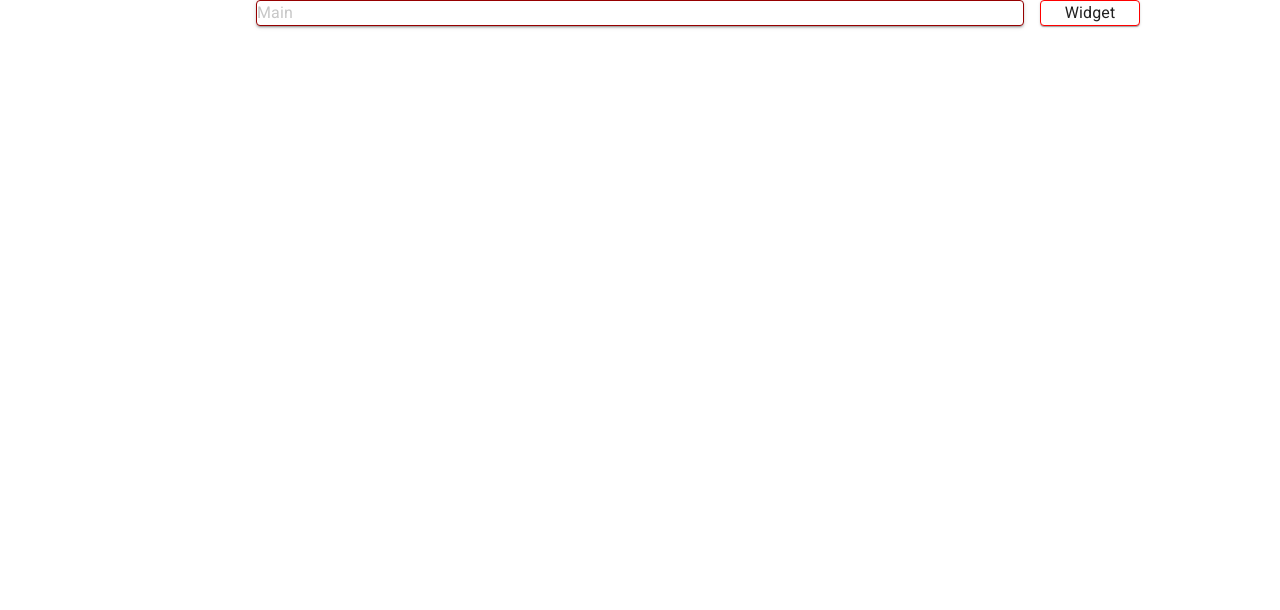
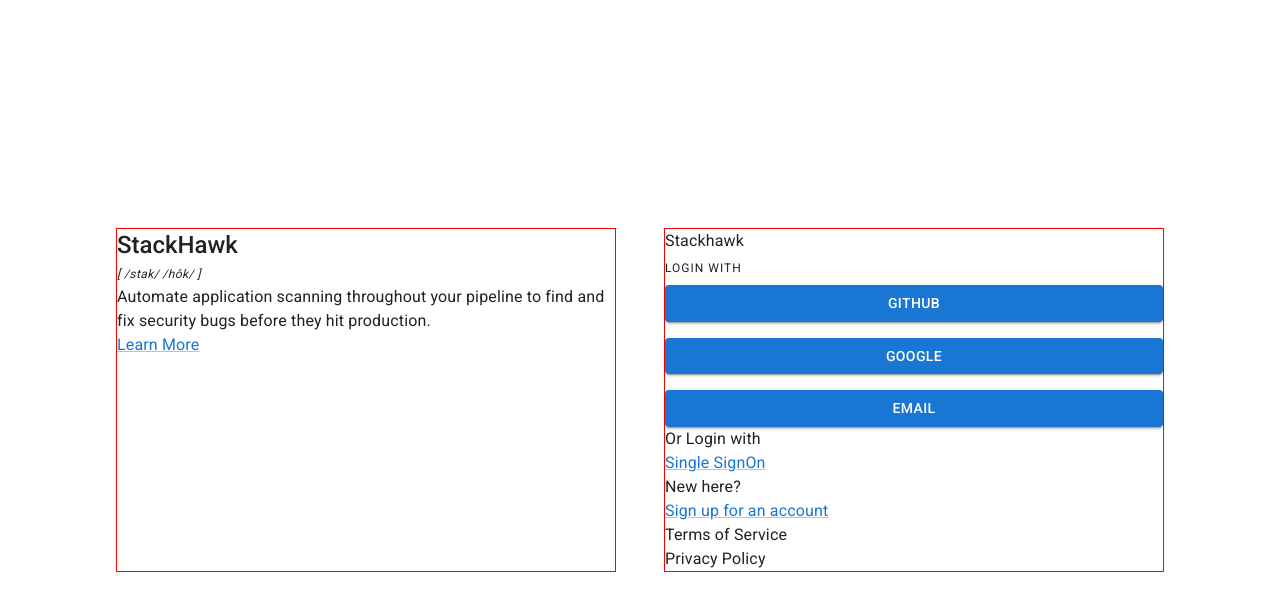
Before and after one commit to KevinKra/demo-app, a React (Create React App) app: page / in a window 1280 px wide. Shown: the top 610 px of the page. Built offline with nearby package versions, Linux system fonts and the light colour scheme.

Commit message:
scaffold login page

```diff
--- a/src/App.tsx
+++ b/src/App.tsx
@@ -1,11 +1,11 @@
 import { BrowserRouter as Router, Routes, Route } from "react-router-dom";
-import Dashboard from "./pages/Dashboard";
+import LoginPage from "./pages/LoginPage";
 
 function App() {
   return (
     <Router>
       <Routes>
-        <Route index element={<Dashboard />} />
+        <Route index element={<LoginPage />} />
         <Route path="/about" element={<About />} />
       </Routes>
     </Router>
--- /dev/null
+++ b/src/components/UserLogin/UserLogin.tsx
@@ -0,0 +1,38 @@
+import { Button, Link, styled, Typography } from "@mui/material";
+
+const UserLogin = () => {
+  return (
+    <Wrapper>
+      <div>
+        <Typography>Stackhawk</Typography>
+        <Typography variant="overline">Login With</Typography>
+        <div className="user-login-buttons-container">
+          <Button variant="contained">Github</Button>
+          <Button variant="contained">Google</Button>
+          <Button variant="contained">Email</Button>
+        </div>
+        <Typography>Or Login with</Typography>
+        <Link>Single SignOn</Link>
+        <Typography>New here?</Typography>
+        <Link>Sign up for an account</Link>
+      </div>
+      <div>
+        <Typography>Terms of Service</Typography>
+        <Typography>Privacy Policy</Typography>
+      </div>
+    </Wrapper>
+  );
+};
+
+export default UserLogin;
+
+const Wrapper = styled("div")`
+  border: 1px solid red;
+  display: grid;
+
+  .user-login-buttons-container {
+    display: grid;
+    grid-template-rows: auto;
+    grid-row-gap: 1rem;
+  }
+`;
--- a/src/pages/Dashboard/index.tsx
+++ /dev/null
@@ -1,55 +0,0 @@
-import { Paper, Typography } from "@mui/material";
-import { styled, css } from "@mui/material/styles";
-
-const Dashboard = () => {
-  return (
-    <PageLayout variant="5-column-centered">
-      <AssetOverview elevation={2}>
-        <Typography>Main</Typography>
-      </AssetOverview>
-      <SupportWidget>
-        <Typography>Widget</Typography>
-      </SupportWidget>
-    </PageLayout>
-  );
-};
-
-export default Dashboard;
-
-// todo: explore more generic grid-area/type names for broader application
-const PageLayout = styled("div")<{ variant: "5-column-centered" }>`
-  ${(props) =>
-    props.variant === "5-column-centered" &&
-    css`
-      display: grid;
-      grid-template-columns: repeat(5, 1fr);
-      grid-template-areas: "aside-left center-left center center-right aside-right";
-      grid-column-gap: 1rem;
-      height: 100vh;
-    `}
-`;
-
-const AssetOverview = styled(Paper)<{ width?: string }>`
-  //* parent
-  grid-area: center;
-
-  //* local
-  width: 60vw;
-  max-width: 1000px;
-  height: fit-content;
-  color: ${(props) => props.theme.palette.primary.main};
-  border: 1px solid ${(props) => props.theme.status.danger};
-`;
-
-const SupportWidget = styled(Paper)`
-  //* parent
-  grid-area: center-right;
-  justify-self: left;
-
-  //* local
-  display: grid;
-  place-items: center;
-  border: 1px solid red;
-  width: 100px;
-  height: fit-content;
-`;
--- /dev/null
+++ b/src/pages/LoginPage/index.tsx
@@ -0,0 +1,48 @@
+import { Link, styled, Typography } from "@mui/material";
+import UserLogin from "../../components/UserLogin/UserLogin";
+
+const LoginPage = () => {
+  return (
+    <PageLayout>
+      <Wrapper>
+        <LearnMoreWidget>
+          <Typography variant="h5" fontWeight={500}>
+            StackHawk
+          </Typography>
+          <Typography className="learn-more-widget-italic" variant="caption">
+            [ /stak/ /hôk/ ]
+          </Typography>
+          <Typography>
+            Automate application scanning throughout your pipeline to find and
+            fix security bugs before they hit production.
+          </Typography>
+          <Link href="#">Learn More</Link>
+        </LearnMoreWidget>
+        <UserLogin />
+      </Wrapper>
+    </PageLayout>
+  );
+};
+
+export default LoginPage;
+
+const PageLayout = styled("div")`
+  display: grid;
+  place-items: center;
+  min-height: 100vh;
+`;
+
+const Wrapper = styled("div")`
+  display: grid;
+  grid-template-columns: repeat(2, 500px);
+  grid-gap: 3rem;
+`;
+
+const LearnMoreWidget = styled("div")`
+  border: 1px solid red;
+
+  // TODO add italic optional prop to Typography component, then remove this
+  .learn-more-widget-italic {
+    font-style: italic;
+  }
+`;
--- a/src/styles/themes/light.ts
+++ b/src/styles/themes/light.ts
@@ -2,9 +2,9 @@
 
 export const THEME_LIGHT = createTheme({
   palette: {
-    primary: {
-      main: "rgba(199,199,199,1)",
-    },
+    // primary: {
+    //   main: "rgba(199,199,199,1)",
+    // },
   },
   status: {
     danger: "rgba(150,0,0,1)",
```
Also changed, not shown: 1 other file (tests, documents, lock files or other folders).
